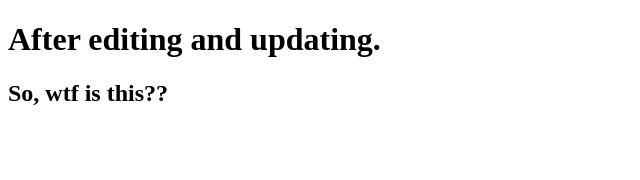
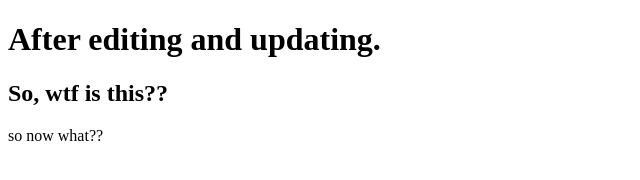
Before and after one commit to ShykatEmam/public-thing, a plain HTML site: page index.html in a window 1280 px wide. Shown: the whole page, without its empty margins (0-640 px from the left). Drawn offline with Linux system fonts and the light colour scheme.

Commit message:
Update index.html

```diff
--- a/index.html
+++ b/index.html
@@ -9,5 +9,6 @@
 <body>
     <h1> After editing and updating.</h1>
     <h2>So, wtf is this??</h2>
+    <p> so now what??</p>
 </body>
 </html>
```
